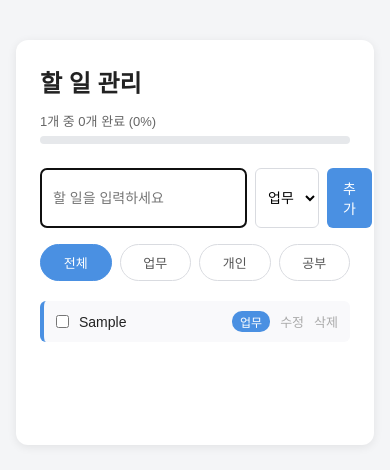
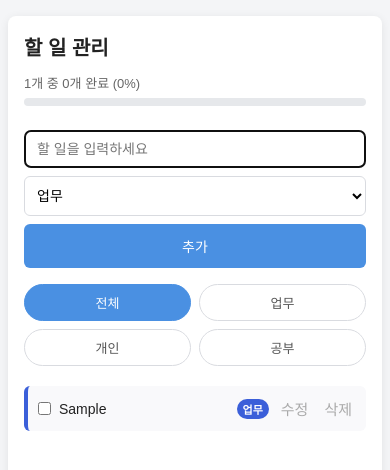
Before and after one commit to Namook2/8.My-task, a plain HTML site: page index.html in a window 390 px wide. Both pictures are taken after typing "Sample" into the empty fields and a click on the button "추가". Drawn offline with Linux system fonts and the light colour scheme.

Commit message:
4. My tasks 작업

```diff
--- a/app.js
+++ b/app.js
@@ -84,8 +84,12 @@ function addTodo() {
   refresh();
 }
 
+function findTodoById(id) {
+  return todos.find((t) => t.id === id);
+}
+
 function toggleComplete(id) {
-  const todo = todos.find((t) => t.id === id);
+  const todo = findTodoById(id);
   if (!todo) return;
   todo.completed = !todo.completed;
   refresh();
@@ -99,7 +103,7 @@ function deleteTodo(id) {
 function editTodo(id, newTitle) {
   const title = newTitle.trim();
   if (!title) return;
-  const todo = todos.find((t) => t.id === id);
+  const todo = findTodoById(id);
   if (!todo) return;
   todo.title = title;
   refresh();
@@ -143,6 +147,7 @@ function createTodoItemEl(todo) {
   checkbox.type = "checkbox";
   checkbox.className = "todo-item-checkbox";
   checkbox.checked = todo.completed;
+  checkbox.setAttribute("aria-label", `${todo.title} 완료 여부`);
   checkbox.addEventListener("change", () => toggleComplete(todo.id));
 
   const title = document.createElement("span");
@@ -178,13 +183,34 @@ function getFilteredTodos() {
   );
 }
 
-// 렌더링: 현재 필터가 적용된 목록을 DOM에 그리기만 함
+// 완료된 항목을 목록 하단으로 정렬 (미완료/완료 각각 내부 순서는 유지)
+function sortForDisplay(list) {
+  return [...list].sort((a, b) => Number(a.completed) - Number(b.completed));
+}
+
+// 렌더링: 현재 필터가 적용된 목록을 정렬해 DOM에 그리기만 함
 function renderTodos() {
-  const visibleTodos = getFilteredTodos();
+  const visibleTodos = sortForDisplay(getFilteredTodos());
   todoListEl.innerHTML = "";
+
+  if (visibleTodos.length === 0) {
+    todoListEl.appendChild(createEmptyStateEl());
+    return;
+  }
+
   visibleTodos.forEach((todo) => {
     todoListEl.appendChild(createTodoItemEl(todo));
   });
+}
+
+function createEmptyStateEl() {
+  const li = document.createElement("li");
+  li.className = "empty-state";
+  li.textContent =
+    todos.length === 0
+      ? "할 일이 없습니다. 새로운 할 일을 추가해보세요."
+      : "해당 카테고리에 할 일이 없습니다.";
+  return li;
 }
 
 // 진행률: 필터와 무관하게 전체 todos 기준으로 계산
@@ -197,17 +223,27 @@ function updateProgress() {
   progressBarFill.style.width = `${percent}%`;
 }
 
-function refresh() {
+function syncFilterButtons() {
+  filterBtns.forEach((btn) => {
+    btn.classList.toggle("active", btn.dataset.filter === currentFilter);
+  });
+}
+
+// 목록/진행률만 다시 그림 (저장은 하지 않음 - 초기 로드 시 재사용)
+function render() {
   renderTodos();
   updateProgress();
+}
+
+// 데이터가 바뀌는 액션 끝에서 호출: 다시 그리고 저장까지 함께 수행
+function refresh() {
+  render();
   saveTodos();
 }
 
 function setFilter(filter) {
   currentFilter = filter;
-  filterBtns.forEach((btn) => {
-    btn.classList.toggle("active", btn.dataset.filter === filter);
-  });
+  syncFilterButtons();
   renderTodos();
   saveFilter();
 }
@@ -224,11 +260,8 @@ filterBtns.forEach((btn) => {
 function init() {
   todos = loadTodos();
   currentFilter = loadFilter();
-  filterBtns.forEach((btn) => {
-    btn.classList.toggle("active", btn.dataset.filter === currentFilter);
-  });
-  renderTodos();
-  updateProgress();
+  syncFilterButtons();
+  render();
 }
 
 init();
--- a/style.css
+++ b/style.css
@@ -167,6 +167,7 @@ body {
 
 .todo-item-category {
   font-size: 12px;
+  font-weight: 600;
   padding: 2px 8px;
   border-radius: 10px;
   color: #fff;
@@ -190,24 +191,93 @@ body {
   color: #e25c5c;
 }
 
-/* 카테고리별 색상 */
+/* 카테고리별 색상 (흰 글자와의 대비를 고려해 채도/명도 조정) */
 .category-work {
-  border-left-color: #4a90e2;
+  border-left-color: #3b5fd9;
 }
 .category-work .todo-item-category {
-  background-color: #4a90e2;
+  background-color: #3b5fd9;
 }
 
 .category-personal {
-  border-left-color: #7ac47f;
+  border-left-color: #2f9e5c;
 }
 .category-personal .todo-item-category {
-  background-color: #7ac47f;
+  background-color: #2f9e5c;
 }
 
 .category-study {
-  border-left-color: #f5a623;
+  border-left-color: #c2670f;
 }
 .category-study .todo-item-category {
-  background-color: #f5a623;
+  background-color: #c2670f;
 }
+
+/* 빈 상태 안내 */
+.empty-state {
+  text-align: center;
+  padding: 32px 12px;
+  color: #999;
+  font-size: 14px;
+}
+
+/* 반응형: 모바일 너비 */
+@media (max-width: 480px) {
+  body {
+    padding: 16px 8px;
+  }
+
+  .app {
+    padding: 16px;
+    border-radius: 8px;
+  }
+
+  .app-title {
+    font-size: 20px;
+  }
+
+  .input-area {
+    flex-direction: column;
+  }
+
+  .category-select {
+    width: 100%;
+  }
+
+  .add-btn {
+    width: 100%;
+    padding: 12px 16px;
+  }
+
+  .filter-area {
+    flex-wrap: wrap;
+  }
+
+  .filter-btn {
+    flex: 1 1 calc(50% - 8px);
+  }
+
+  .todo-item {
+    padding: 8px 10px;
+    gap: 8px;
+  }
+
+  .todo-item-title,
+  .todo-item-edit-input {
+    min-width: 0;
+    overflow: hidden;
+    text-overflow: ellipsis;
+    white-space: nowrap;
+  }
+
+  .todo-item-category {
+    font-size: 11px;
+    padding: 2px 6px;
+  }
+
+  .todo-item-edit,
+  .todo-item-delete {
+    padding: 4px;
+    font-size: 15px;
+  }
+}
```
Also changed, not shown: 2 other files.
